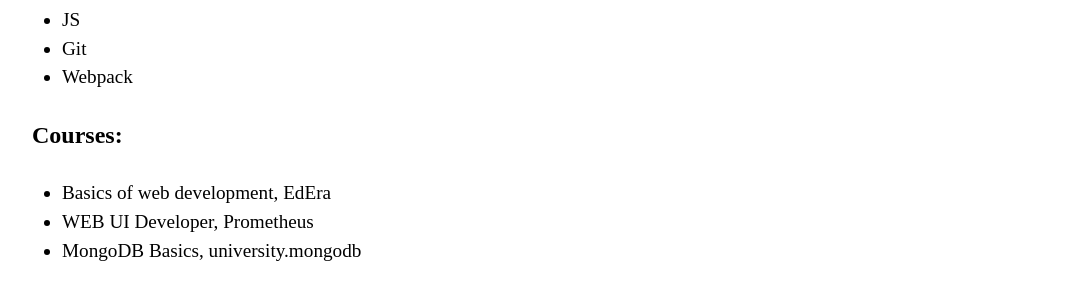
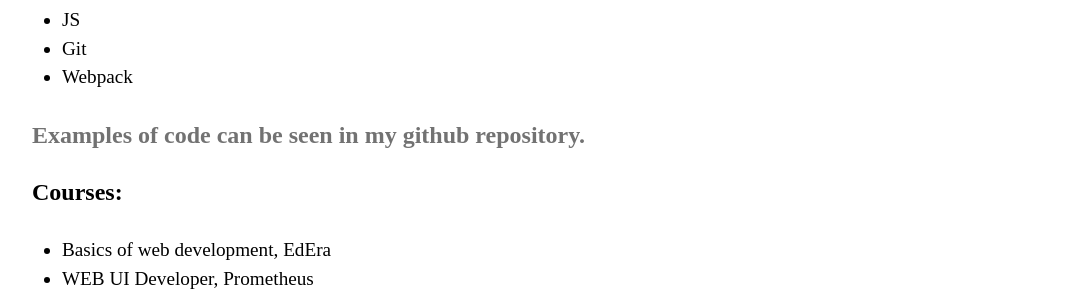
Before and after one commit to VitaliiKyba/rsschool-cv, a plain HTML site: page index.html in a window 1280 px wide. Shown: the part 654-945 px from the top of the page, without its empty margins (96-1183 px from the left). Drawn offline with Linux system fonts and the light colour scheme.

Commit message:
feat: add link to  examples of code

```diff
--- a/index.html
+++ b/index.html
@@ -76,6 +76,11 @@
               <li>Webpack</li>
             </ul>
           </div>
+          <div class="portfolio">
+            <a href="https://github.com/VitaliiKyba/"
+              ><h2>Examples of code can be seen in my github repository.</h2></a
+            >
+          </div>
           <div>
             <h2>Courses:</h2>
             <ul>
--- a/style.css
+++ b/style.css
@@ -34,6 +34,10 @@ img {
   font-size: 1.2rem;
   line-height: 2;
 }
+
+/* .portfolio a {
+
+} */
 
 .in {
   max-width: 40px;
@@ -93,6 +97,7 @@ ul li {
 a {
   text-decoration: none;
   width: 60px;
+  color: rgb(114, 114, 114);
 }
 
 .madein {
```
